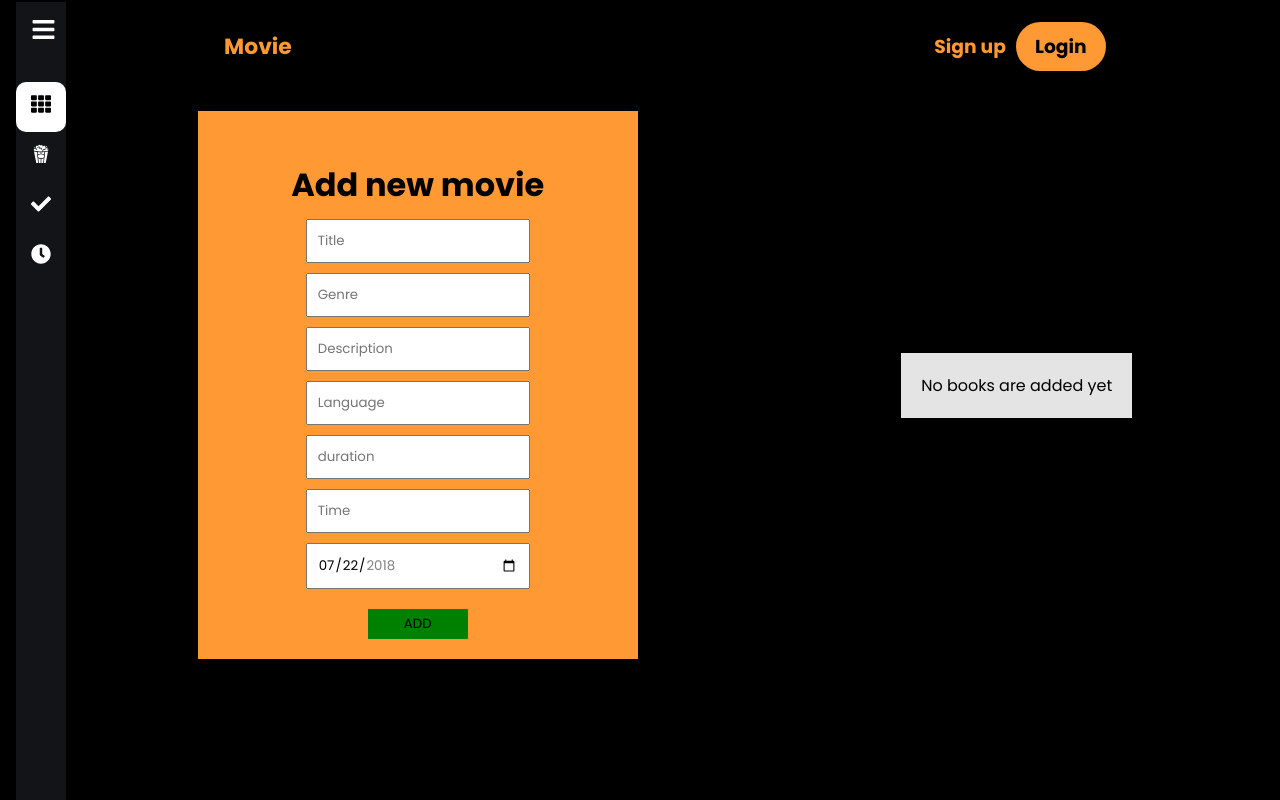
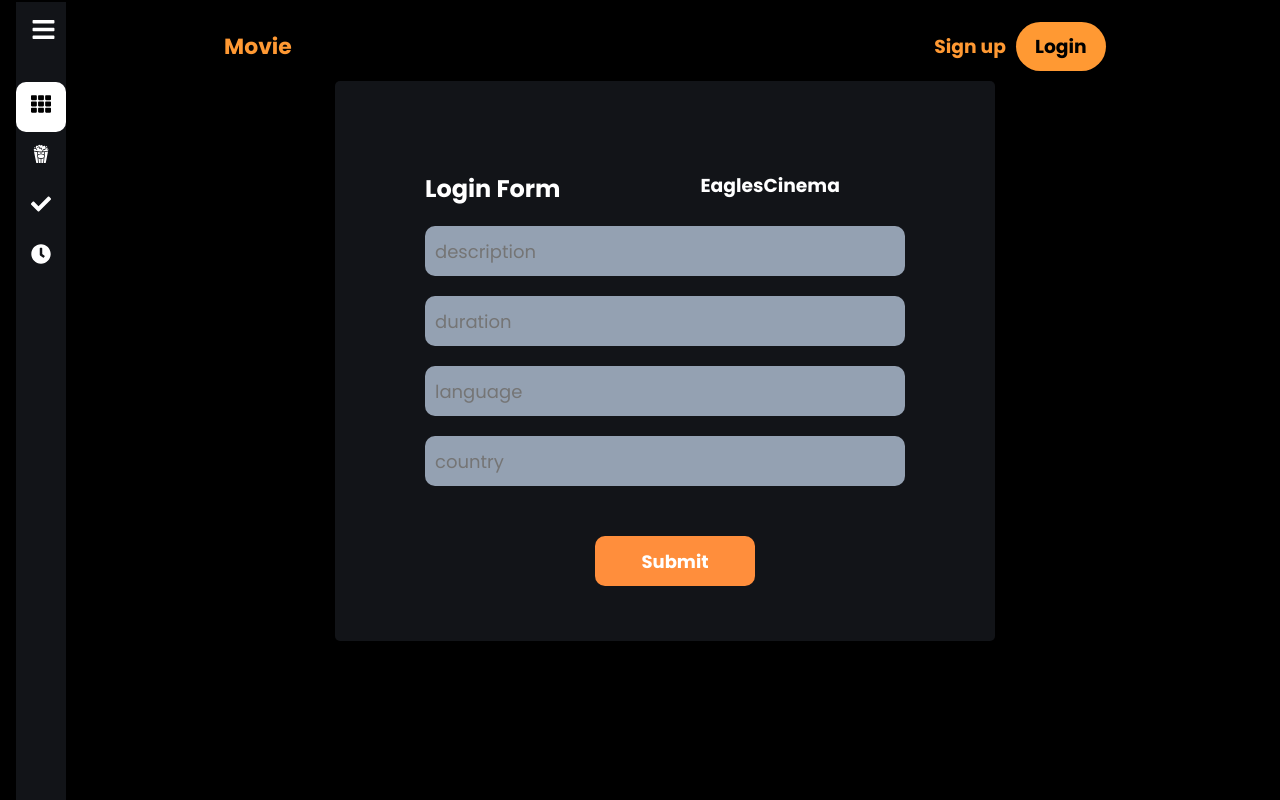
Before and after one commit to GzimAsani/Movie-theater-app, a React (Create React App) app: page /Dashboard in a window 1280 px wide. Shown: the top 800 px of the page. Built offline with nearby package versions, Linux system fonts and the light colour scheme.

Commit message:
edit dashboard

```diff
--- a/src/Components/movieDetail/Categories.js
+++ b/src/Components/movieDetail/Categories.js
@@ -1,20 +1,17 @@
 const Categories= [
     {
         id:1,
-        title: "Tilipans",
-        price: 213,
+        title: "Movie1",
         image: "https://www.tv5mondeplus.com/api/tv/v1/680x400/assets.tv5mondeplus.com/imagescaler002/tv5monde/tv5mondeplus/assets/106614281_74079A/posters/7821311b706ade34530d465ff4c73798/7821311b706ade34530d465ff4c73798.jpg",
     },
     {
         id:2,
-        title: "Tilipans",
-        price: 213,
+        title: "Movie2",
         image: "https://encrypted-tbn0.gstatic.com/images?q=tbn:ANd9GcQJ4w01GwFUIhjW28Fro_7FLJ8BTc1ov33rZbJUsLWqFRxtKNgFECGJeCbPc6aPL45mhrw&usqp=CAU",
     },
     {
         id:3,
-        title: "Tilipans",
-        price: 213,
+        title: "Movie3",
         image: "https://www.wolftrap.org/-/media/imagesnew/22filene/encanto-desktop.jpg",
     }
 ]
--- a/src/Pages/DashboardPages/Homepages.js
+++ b/src/Pages/DashboardPages/Homepages.js
@@ -1,128 +1,125 @@
 import React,{useState, useEffect} from 'react'
 import { View } from './View';
 import "./Homepages.css"
+import { Home } from '@mui/icons-material';
 
-const getDatafromLS=()=>{
-  const data = localStorage.getItem('movies');
-  if(data){
-    return JSON.parse(data);
-  }
-  else{
-    return []
-  }
-}
 
-export const App = () => {
-  const [movies, setMovies]=useState(getDatafromLS());
+function Homepages() {
+  const initialValues = {
+    description: "",
+    duration: "",
+    language: "",
+    date: "",
+    country: "",
+    genre: "",
+    movieImage: "",
+    image: "",
+    title: "",
+  };
+  const [formValues, setFormValues] = useState(initialValues);
+  const [formErrors, setFormErrors] = useState({});
+  const [isSubmit, setIsSubmit] = useState(false);
 
-  /*const [title, setTitle]=useState('');
-  const [author, setAuthor]=useState('');
+  const handleChange = (e) => {
+    const { name, value } = e.target;
+    setFormValues({ ...formValues, [name]: value });
+  };
 
-  const [duration, setDuration]=useState('');*/
+  const handleSubmit = (e) => {
+    e.preventDefault();
+    setFormErrors(validate(formValues));
+    setIsSubmit(true);
+  };
 
-  const [title, setTitle]=useState('');
-  const [genre, setGenre]=useState('');
-  const [description, setDescription]=useState('');
-  const [date, setDate]=useState('');
-  const [language, setLanguage] =useState('');
-  const [duration, setDuration] = useState('');
-  const [isbn, setIsbn]=useState('');
-  const handleAddMovieSubmit=(e)=>{
-    e.preventDefault();
 
-    let movie={
-      title,
-      genre,
-      description,
-      date,
-      language,
-      duration,
-      isbn,
+  useEffect(() => {
+    if (isSubmit) {
+      fetch("https://hidden-lowlands-43310.herokuapp.com/movies", {
+        method: "post",
+        headers: { "Content-Type": "application/json" },
+        body: JSON.stringify({
+          description: formValues.description,
+          duration: formValues.duration,
+          movielanguage: formValues.language,
+          releasedate: "2022-12-12",
+          country: formValues.country,
+          genre: "comedy",
+          movieimg: "https://m.media-amazon.com/images/M/MV5BOTYyZjVhYWMtYTU1Zi00M2UzLWIwNGMtOGFkYmRlODE0NGQ5XkEyXkFqcGdeQXVyMTA2ODkwNzM5._V1_.jpg",
+          posterimg: "https://static1.moviewebimages.com/wordpress/wp-content/uploads/2022/08/Kevin-Hart-and-Mark-Wahlberg-run-with-a-turtle-in-the-Netflix-movie-Me-Time.jpg",
+          title: "metime2",
+        }),
+      })
+        .then((response) => response.json())
+        .then((data) => {
+          console.log(data)
+        })
     }
-    setMovies([...movies,movie]);
-    setTitle('');
-    setGenre('');
-    setDescription('');
-    setDate('');
-    setLanguage('');
-    setDuration('');
-    setIsbn('');
-  }
 
-  const deleteMovie=(isbn)=>{
-    const filteredMovies=movies.filter((element,index)=>{
-      return element.isbn !== isbn
-    })
-    setMovies(filteredMovies);
-  }
 
-  useEffect(()=>{
-    localStorage.setItem('movies',JSON.stringify(movies));
-  },[movies])
+
+  }, [formErrors]);
+  const validate = (values) => {
+    const errors = {};
+    const regex = /^[^\s@]+@[^\s@]+\.[^\s@]{2,}$/i;
+    if (!values.username) {
+      errors.username = "Username is required!";
+    }
+    return errors;
+  };
 
   return (
-    <div className='wrapper'>
-      <div className='main'>
+    <div className="signUp-container">
+      <form className="signUp-form" onSubmit={handleSubmit}>
+        <div className="signUp-title">
+          <h2>Login Form</h2>
+          <h3>EaglesCinema</h3>
+        </div>
+        <div className="ui divider"></div>
+        <div className="ui form">
+          <div className="field">
+            <input
+              type="text"
+              name="description"
+              placeholder="description"
+              value={formValues.description}
+              onChange={handleChange}
+            />
+          </div>
 
-        <div className='form-container'>
-          <h1>Add new movie</h1>
-          <form autoComplete="off" className='form-group'
-          onSubmit={handleAddMovieSubmit}>
+          <div className="field">
+            <input
+              type="text"
+              name="duration"
+              placeholder="duration"
+              value={formValues.duration}
+              onChange={handleChange}
+            />
+          </div>
 
-            <input type="text"  placeholder='Title' className='form-control' required
-            onChange={(e)=>setTitle(e.target.value)} value={title}></input>
-            <br></br>
+          <div className="field">
+            <input
+              type="language"
+              name="language"
+              placeholder="language"
+              value={formValues.language}
+              onChange={handleChange}
+            />
+          </div>
 
-            <input type="text" placeholder='Genre' className='form-control' required
-            onChange={(e)=>setGenre(e.target.value)} value={genre}></input>
-            <br></br>
-            <input type="text" placeholder='Description' className='form-control' required
-            onChange={(e)=>setDescription(e.target.value)} value={description}></input>
-            <br></br>
-            <input type="text" placeholder='Language' className='form-control' required
-            onChange={(e)=>setLanguage(e.target.value)} value={language}></input>
-            <br></br>
-            <input type="text" placeholder='duration' className='form-control' required
-            onChange={(e)=>setDuration(e.target.value)} value={duration}></input>
-            <br></br>
-
-            <input type="text" placeholder='Time' className='form-control' required
-            onChange={(e)=>setIsbn(e.target.value)} value={isbn}></input>
-            <br></br>
-
-            <input type="date" placeholder='Date'  className='form-control-date' required
-            onChange={(e)=>setIsbn(e.target.value)} value="2018-07-22"
-            min="2018-01-01" max="2018-12-31"></input>
-            <br></br>
-            <button type="submit" className='button'>
-              ADD
-            </button>
-          </form>
+          <div className="field">
+            <input
+              type="text"
+              name="country"
+              placeholder="country"
+              value={formValues.country}
+              onChange={handleChange}
+            />
+          </div>
+          <button className="signUp-button ">Submit</button>
         </div>
-
-        <div className='view-container'>
-          {movies.length>0&&<>
-            <div className='table-responsive'>
-              <table className='table'>
-                <thead>
-                  <tr>
-                    <th>MOVIE</th>
-                  </tr>
-                </thead>
-                <tbody>
-                  <View    movies={movies} deleteMovie={deleteMovie}/>
-                </tbody>
-              </table>
-            </div>
-            <button className='button-one'
-            onClick={()=>setMovies([])}>Remove All</button>
-          </>}
-          {movies.length < 1 && <div>No books are added yet</div>}
-        </div>
-
-      </div>
+      </form>
     </div>
   )
 }
 
-export default App
+export default Homepages;
```
